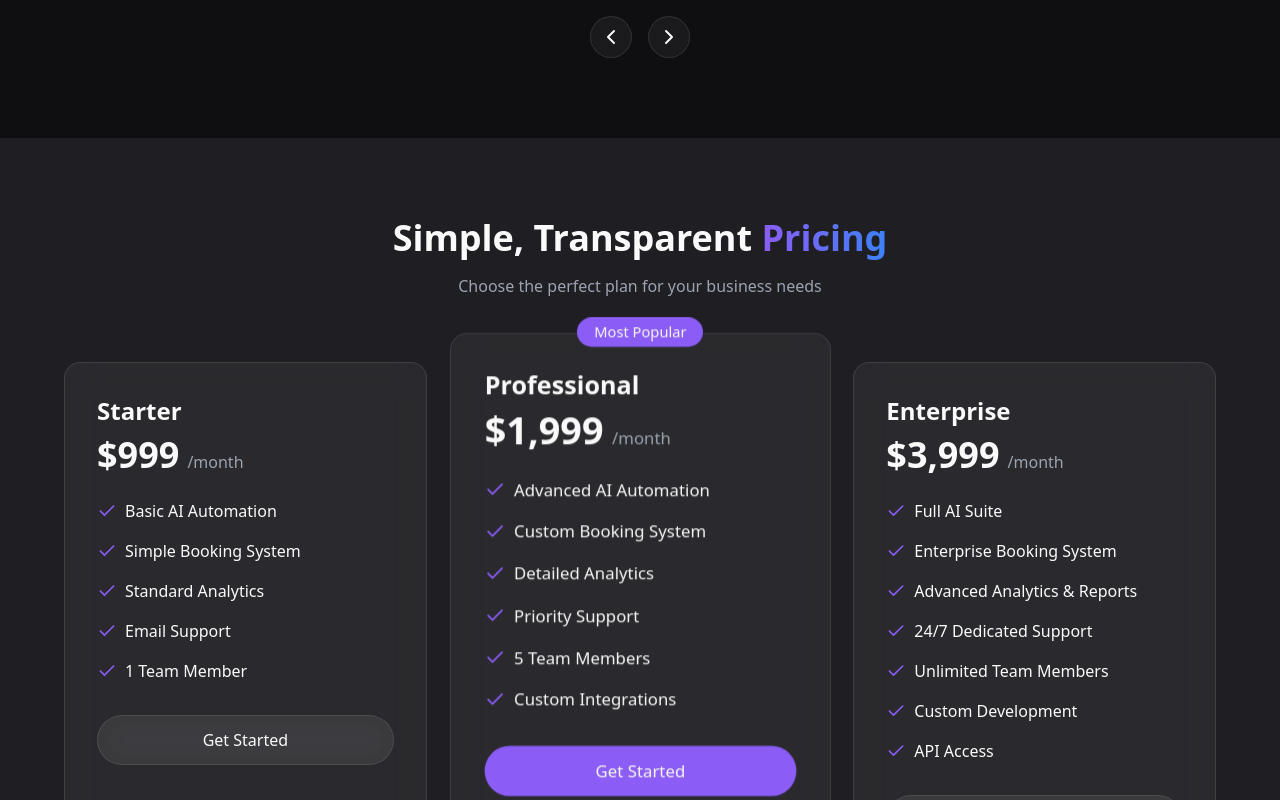
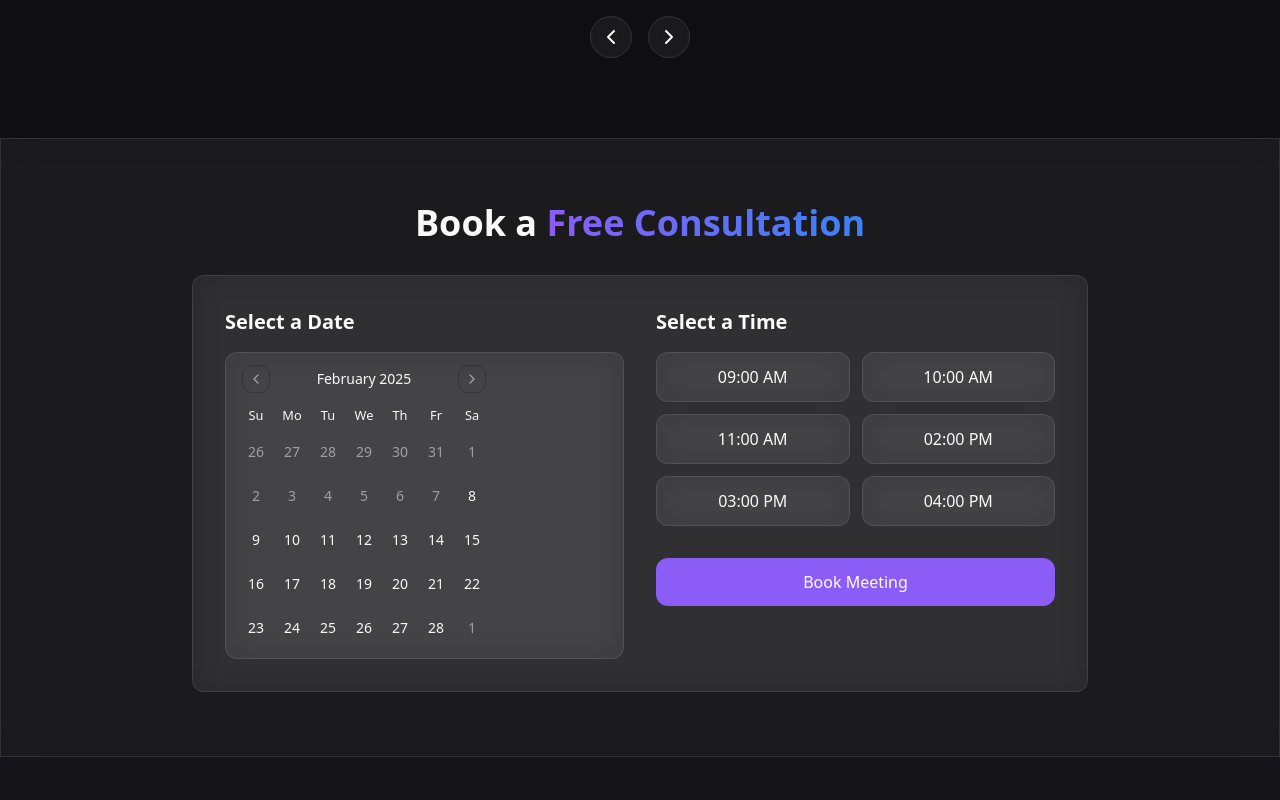
Before and after one commit to Sidh221/ai-ignite-lab, a React (Vite) app: page / in a window 1280 px wide. Shown: the part 1900-2700 px from the top of the page. Built offline with nearby package versions, Linux system fonts and the light colour scheme.

Commit message:
Refactor homepage layout
Remove pricing section and add calendar component for booking meetings.

```diff
--- /dev/null
+++ b/src/components/BookingSection.tsx
@@ -0,0 +1,79 @@
+
+import { useState } from "react";
+import { Calendar } from "@/components/ui/calendar";
+import { addDays, format } from "date-fns";
+import { toast } from "sonner";
+
+const BookingSection = () => {
+  const [selectedDate, setSelectedDate] = useState<Date | undefined>(undefined);
+  const [selectedTime, setSelectedTime] = useState<string>("");
+
+  const timeSlots = [
+    "09:00 AM", "10:00 AM", "11:00 AM",
+    "02:00 PM", "03:00 PM", "04:00 PM"
+  ];
+
+  const handleBookMeeting = () => {
+    if (!selectedDate || !selectedTime) {
+      toast.error("Please select both date and time");
+      return;
+    }
+
+    toast.success("Meeting scheduled successfully!", {
+      description: `Your meeting is scheduled for ${format(selectedDate, 'MMMM do, yyyy')} at ${selectedTime}`
+    });
+  };
+
+  return (
+    <section className="py-16 bg-dark glass">
+      <div className="container mx-auto px-4">
+        <h2 className="text-3xl md:text-4xl font-bold mb-8 text-center">
+          Book a <span className="text-gradient">Free Consultation</span>
+        </h2>
+        <div className="max-w-4xl mx-auto glass p-8 rounded-xl">
+          <div className="grid md:grid-cols-2 gap-8">
+            <div>
+              <h3 className="text-xl font-semibold mb-4">Select a Date</h3>
+              <Calendar
+                mode="single"
+                selected={selectedDate}
+                onSelect={setSelectedDate}
+                disabled={(date) =>
+                  date < new Date() ||
+                  date > addDays(new Date(), 30)
+                }
+                className="glass rounded-lg"
+              />
+            </div>
+            <div>
+              <h3 className="text-xl font-semibold mb-4">Select a Time</h3>
+              <div className="grid grid-cols-2 gap-3">
+                {timeSlots.map((time) => (
+                  <button
+                    key={time}
+                    onClick={() => setSelectedTime(time)}
+                    className={`p-3 rounded-lg transition-all duration-300 ${
+                      selectedTime === time
+                        ? "bg-primary text-white"
+                        : "glass-card"
+                    }`}
+                  >
+                    {time}
+                  </button>
+                ))}
+              </div>
+              <button
+                onClick={handleBookMeeting}
+                className="w-full mt-8 bg-primary hover:bg-primary/80 text-white py-3 px-6 rounded-lg transition-all duration-300"
+              >
+                Book Meeting
+              </button>
+            </div>
+          </div>
+        </div>
+      </div>
+    </section>
+  );
+};
+
+export default BookingSection;
--- a/src/pages/Index.tsx
+++ b/src/pages/Index.tsx
@@ -3,10 +3,10 @@ import NavBar from "@/components/NavBar";
 import HeroSection from "@/components/HeroSection";
 import ServicesSection from "@/components/ServicesSection";
 import TestimonialsSection from "@/components/TestimonialsSection";
-import PricingSection from "@/components/PricingSection";
 import ContactSection from "@/components/ContactSection";
 import Footer from "@/components/Footer";
 import RecommendationsSection from "@/components/RecommendationsSection";
+import BookingSection from "@/components/BookingSection";
 
 const Index = () => {
   return (
@@ -15,7 +15,7 @@ const Index = () => {
       <HeroSection />
       <ServicesSection />
       <TestimonialsSection />
-      <PricingSection />
+      <BookingSection />
       <RecommendationsSection />
       <ContactSection />
       <Footer />
```
